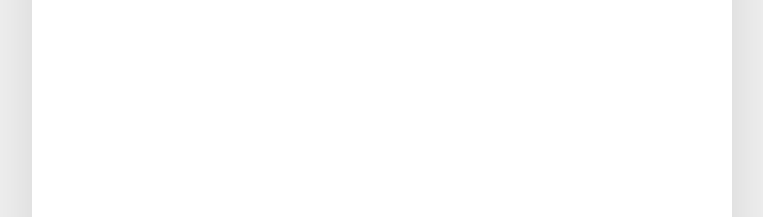
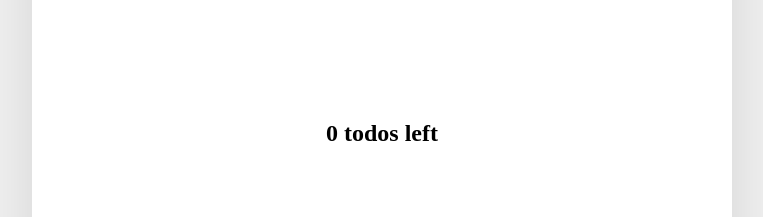
Before and after one commit to hyseoseo/Assignment8-TeamB, a React (Create React App) app: page / in a window 1280 px wide. Shown: the part 268-485 px from the top of the page, without its empty margins (258-1021 px from the left). Built offline with nearby package versions, Linux system fonts and the light colour scheme; what emotion-reset would draw is missing.

Commit message:
[#27] feat: TodoFooter에 미완료 todo 개수 표시 기능 구현

```diff
--- a/src/components/todo/TodoContainer.tsx
+++ b/src/components/todo/TodoContainer.tsx
@@ -1,6 +1,6 @@
 import React from 'react';
 import { css } from '@emotion/react';
-import { TodoList, TodoHead, useTodo } from 'components/todo';
+import { TodoList, TodoHead, TodoFooter, useTodo } from 'components/todo';
 
 const TodoContainer: React.FC = () => {
   const {
@@ -13,8 +13,6 @@ const TodoContainer: React.FC = () => {
     sortTodo,
   } = useTodo();
 
-  console.log(todos);
-
   return (
     <div css={TodoTemplate}>
       <TodoHead createTodo={createTodo} sortTodo={sortTodo} />
@@ -25,6 +23,7 @@ const TodoContainer: React.FC = () => {
         changeTodoStatus={changeTodoStatus}
         changeTodoImportance={changeTodoImportance}
       />
+      <TodoFooter todos={todos} />
     </div>
   );
 };
--- /dev/null
+++ b/src/components/todo/TodoFooter.tsx
@@ -0,0 +1,25 @@
+import React from 'react';
+import { css } from '@emotion/react';
+import { Itodo, Status } from './type';
+
+interface ITodoFooterProps {
+  todos: Itodo[];
+}
+
+const TodoFooter: React.FC<ITodoFooterProps> = ({ todos }) => {
+  const undoneTodos: Itodo[] = todos.filter((todo) => todo.status !== Status.completed);
+
+  return (
+    <footer css={FooterBlock}>
+      <h2>{undoneTodos.length} todos left</h2>
+    </footer>
+  );
+};
+
+export default TodoFooter;
+
+const FooterBlock = css`
+  text-align: center;
+  padding-top: 30px;
+  font-size: 1rem;
+`;
--- a/src/components/todo/TodoItem.tsx
+++ b/src/components/todo/TodoItem.tsx
@@ -39,7 +39,7 @@ const TodoItem: React.FC<Iprop> = ({ ...props }) => {
       onDragOver={(e) => handleDragOver(e, setIsDragOver)}
       onDragEnd={() => handleDragEnd(setIsDragOver)}
     >
-      <p css={Content}>{todo.taskName}</p>
+      <p css={todo.status === Status.completed ? CompletedContent : Content}>{todo.taskName}</p>
       <TodoController
         todo={todo}
         handleDeleteTodo={handleDeleteTodo}
@@ -70,3 +70,9 @@ const ListHover = css`
 const Content = css`
   padding: 10px 0;
 `;
+
+const CompletedContent = css`
+  color: gray;
+  padding: 10px 0;
+  text-decoration: line-through;
+`;
--- a/src/components/todo/index.ts
+++ b/src/components/todo/index.ts
@@ -4,6 +4,16 @@ import TodoHead from './TodoHead';
 import TodoList from './TodoList';
 import TodoItem from './TodoItem';
 import TodoController from './TodoController';
+import TodoFooter from './TodoFooter';
 import useTodo from './useTodo';
 
-export { TodoContainer, TodoCreate, TodoHead, TodoItem, TodoController, TodoList, useTodo };
+export {
+  TodoContainer,
+  TodoCreate,
+  TodoHead,
+  TodoItem,
+  TodoController,
+  TodoList,
+  TodoFooter,
+  useTodo,
+};
```
